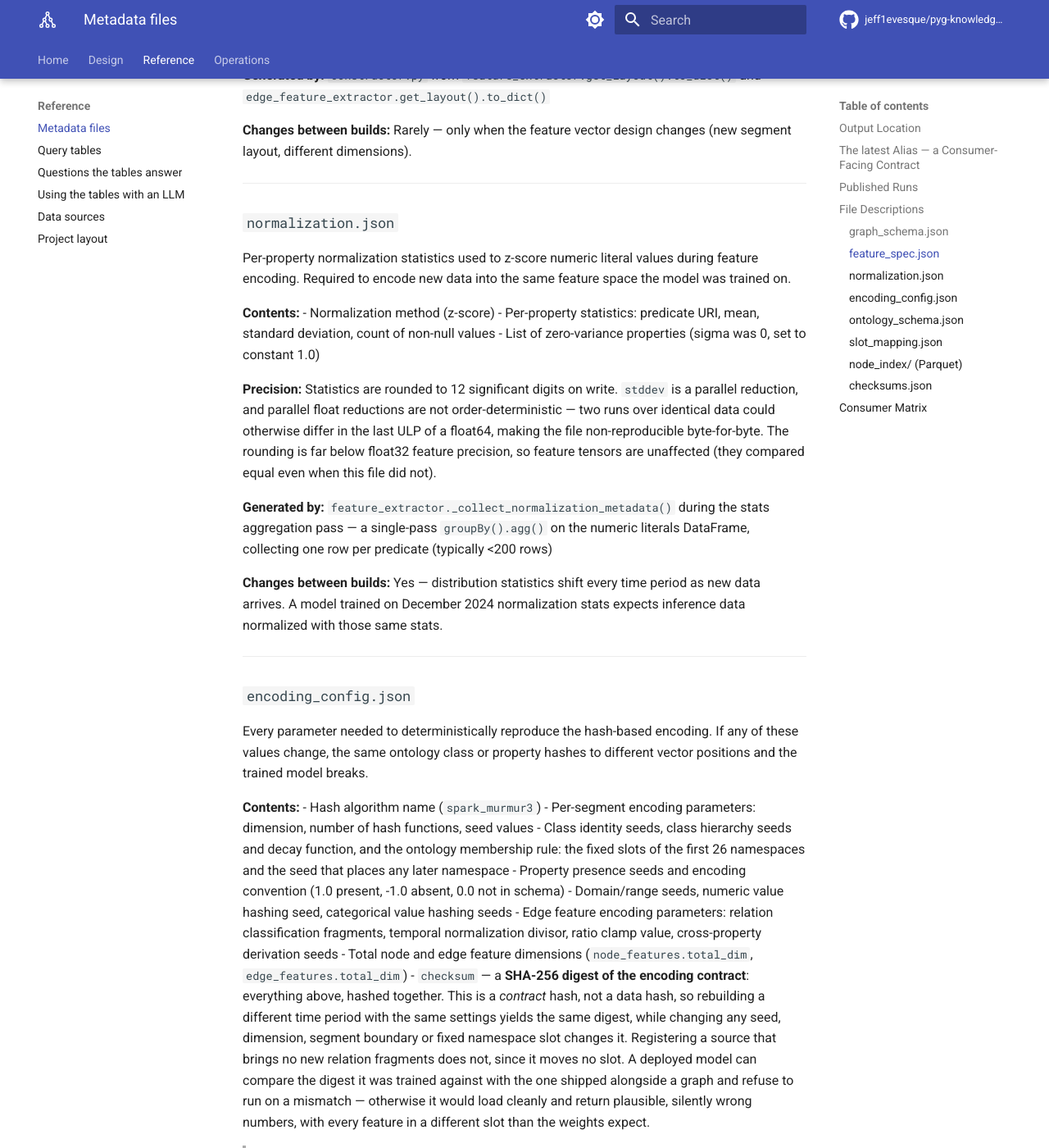
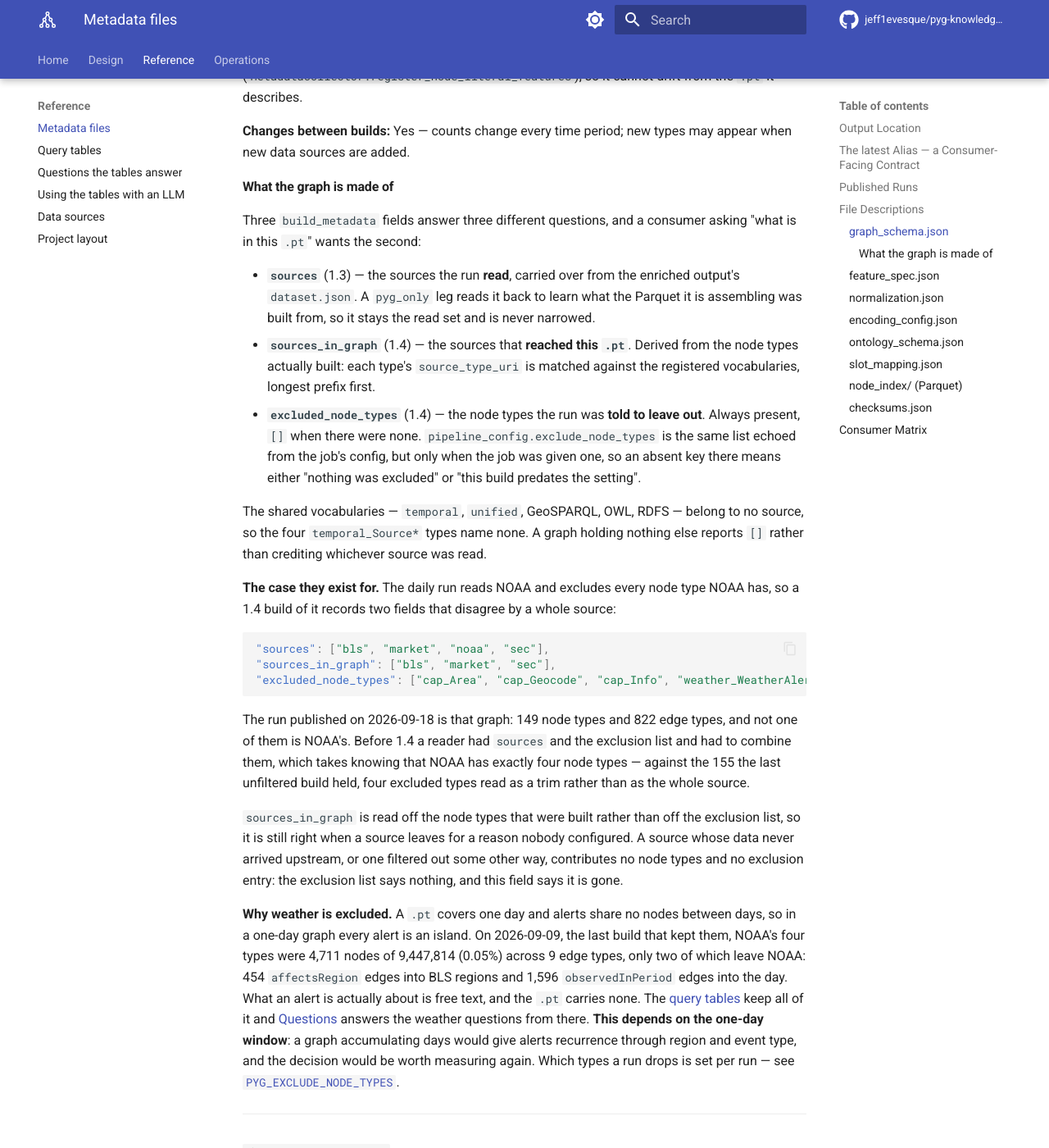
Before and after one commit to jeff1evesque/pyg-knowledge-graph-builder, an MkDocs documentation site: the page built from documentation/reference/outputs.md, in a window 1280 px wide and 1400 px high, scrolled down 6772 px. Shown: the whole window at 82% size. Built offline with MkDocs 1.6.1 and Material for MkDocs 9.7.7, drawn with Linux system fonts in a browser that asks for light colours; comment, search, counter and statistics services are not loaded; some of the changed text lies outside the part shown.

Commit message:
#419: outputs.md, what the graph is made of, and why weather is out

````diff
--- a/documentation/reference/outputs.md
+++ b/documentation/reference/outputs.md
@@ -133,7 +133,7 @@ The published layout is the work directory with four changes:
 
 Unlike `--s3_archive_bucket`, which mirrors one build's `.pt`, metadata and manifest from inside the job in the work-directory shape, this copies a whole finished run: every variant, the node index, the enriched Parquet and the manifests.
 
-**`index.json`** is written last, so a run folder without one is a publish that did not finish. It records `run_id`, `dataset`, `time_period`, `data_day` (the day the sources were cut from, which `month=` cannot show), `sources`, `source_of_run` (the run directory's name), `published`, each variant's folder and `notebook_label` (the notebook's name for the leg that built it), and the files each variant folder holds. A [schedule](../operations/running-a-job.md#scheduled-runs) publishes a run a day into the same `month=` folder, so `data_day` is what tells a month's runs apart.
+**`index.json`** is written last, so a run folder without one is a publish that did not finish. It records `run_id`, `dataset`, `time_period`, `data_day` (the day the sources were cut from, which `month=` cannot show), `sources`, `source_of_run` (the run directory's name), `published`, each variant's folder, its `notebook_label` (the notebook's name for the leg that built it) and its `sources_in_graph`, and the files each variant folder holds. The run's `sources` is what it read; a variant's `sources_in_graph` is what reached that `.pt`, copied from its [`graph_schema.json`](#what-the-graph-is-made-of) — two variants of one run can differ, and a variant built before schema 1.4 has no key rather than a guessed one. A [schedule](../operations/running-a-job.md#scheduled-runs) publishes a run a day into the same `month=` folder, so `data_day` is what tells a month's runs apart.
 
 **The query tables go somewhere else.** They are keyed by day rather than by
 run, and they outlive it — see [Query tables](tables.md). `index.json` names
@@ -158,7 +158,16 @@ for name, entry in record["artifacts"].items():
 
 Complete inventory of every node type and edge type in the graph. The entry point for any consumer of the graph.
 
-**Schema version: `1.2`.** 1.2 adds `relation_groups` and the `index` / `relation_group` / `src_type_index` / `dst_type_index` fields — additive, every 1.1 field keeps its name and meaning. Node-type `has_features` changed meaning in 1.1 — see below. Check the `version` field before relying on it.
+**Schema version: `1.4`.** Every step since 1.1 has been additive: each field keeps the name and meaning it had, so the version says what is *there*.
+
+| Version | What it changed |
+|---|---|
+| `1.4` | adds `build_metadata.sources_in_graph` and `build_metadata.excluded_node_types` — what this graph holds, as against what the run read |
+| `1.3` | adds `build_metadata.dataset` and `build_metadata.sources` — what the graph was built from. Below 1.3 the file cannot say, so an empty `sources` there means "this build did not record it", not "no sources" |
+| `1.2` | adds `relation_groups` and the `index` / `relation_group` / `src_type_index` / `dst_type_index` fields |
+| `1.1` | node-type `has_features` changed meaning — see below |
+
+Check the `version` field before relying on any of them. At 1.3 and below the only account of what the graph is made of is `sources`, which is the set the run **read** — see [What the graph is made of](#what-the-graph-is-made-of).
 
 **Contents:**
 - Every node type with its count, source ontology URI, category tag, and `has_features`
@@ -176,11 +185,35 @@ Complete inventory of every node type and edge type in the graph. The entry poin
   - `origin` is the one group field whose edge types can genuinely disagree, since origin reads the endpoints and a group spans endpoint pairs by definition: `jolts:hasIndustry` is `raw` across 21 of its edge types and `enrichment` on the one leaving a pipeline-minted node. Such a group reports **`mixed`**, meaning *ask the edge types* — deliberately not a fourth origin value, so a consumer switching on `origin` cannot read it as a trust level. Naming one member's origin instead is how the field was wrong before: `origin` was keyed by relation name, so all of a relation's edge types collapsed to whichever the builder wrote last, and 3 edge types (90 edges) published `raw` for links the pipeline had inferred.
   - Nothing is lost by tying: each edge type also carries `src_type_index` / `dst_type_index` into the node-type table (whose entries now carry a stable `index`, assigned by sorted name), so a shared relation weight can still condition on endpoint type through a node-type embedding — one table of *N* types rather than *N×M* matrices.
 - Summary statistics: total node types, total edge types, total relation groups, total nodes, total edges, edge types with features
-- Build metadata: time period, build timestamp, pipeline config
+- Build metadata: time period, build timestamp, dataset name, pipeline config, and three fields saying [what the graph is made of](#what-the-graph-is-made-of)
 
 **Generated by:** `constructor.py` after HeteroData assembly, from `node_mapper.node_counts`, `node_mapper.get_type_uri_mapping()`, `edge_mapper.build_edge_indices()`, and `edge_feature_extractor.get_edge_classification()`. The per-type `has_features` flag is read off the assembled feature tensors themselves (`MetadataCollector.register_node_literal_features`), so it cannot drift from the `.pt` it describes.
 
 **Changes between builds:** Yes — counts change every time period; new types may appear when new data sources are added.
+
+#### What the graph is made of
+
+Three `build_metadata` fields answer three different questions, and a consumer asking "what is in this `.pt`" wants the second:
+
+- **`sources`** (1.3) — the sources the run **read**, carried over from the enriched output's `dataset.json`. A `pyg_only` leg reads it back to learn what the Parquet it is assembling was built from, so it stays the read set and is never narrowed.
+- **`sources_in_graph`** (1.4) — the sources that **reached this `.pt`**. Derived from the node types actually built: each type's `source_type_uri` is matched against the registered vocabularies, longest prefix first.
+- **`excluded_node_types`** (1.4) — the node types the run was **told to leave out**. Always present, `[]` when there were none. `pipeline_config.exclude_node_types` is the same list echoed from the job's config, but only when the job was given one, so an absent key there means either "nothing was excluded" or "this build predates the setting".
+
+The shared vocabularies — `temporal`, `unified`, GeoSPARQL, OWL, RDFS — belong to no source, so the four `temporal_Source*` types name none. A graph holding nothing else reports `[]` rather than crediting whichever source was read.
+
+**The case they exist for.** The daily run reads NOAA and excludes every node type NOAA has, so a 1.4 build of it records two fields that disagree by a whole source:
+
+```json
+"sources": ["bls", "market", "noaa", "sec"],
+"sources_in_graph": ["bls", "market", "sec"],
+"excluded_node_types": ["cap_Area", "cap_Geocode", "cap_Info", "weather_WeatherAlert"]
+```
+
+The run published on 2026-09-18 is that graph: 149 node types and 822 edge types, and not one of them is NOAA's. Before 1.4 a reader had `sources` and the exclusion list and had to combine them, which takes knowing that NOAA has exactly four node types — against the 155 the last unfiltered build held, four excluded types read as a trim rather than as the whole source.
+
+`sources_in_graph` is read off the node types that were built rather than off the exclusion list, so it is still right when a source leaves for a reason nobody configured. A source whose data never arrived upstream, or one filtered out some other way, contributes no node types and no exclusion entry: the exclusion list says nothing, and this field says it is gone.
+
+**Why weather is excluded.** A `.pt` covers one day and alerts share no nodes between days, so in a one-day graph every alert is an island. On 2026-09-09, the last build that kept them, NOAA's four types were 4,711 nodes of 9,447,814 (0.05%) across 9 edge types, only two of which leave NOAA: 454 `affectsRegion` edges into BLS regions and 1,596 `observedInPeriod` edges into the day. What an alert is actually about is free text, and the `.pt` carries none. The [query tables](tables.md) keep all of it and [Questions](questions.md#weather-against-regional-economics) answers the weather questions from there. **This depends on the one-day window**: a graph accumulating days would give alerts recurrence through region and event type, and the decision would be worth measuring again. Which types a run drops is set per run — see [`PYG_EXCLUDE_NODE_TYPES`](../operations/running-a-job.md#node-types-kept-out-of-the-pt).
 
 ---
 
````
